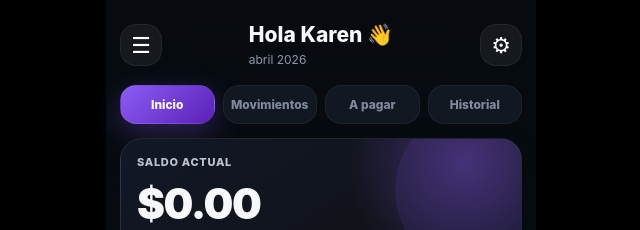
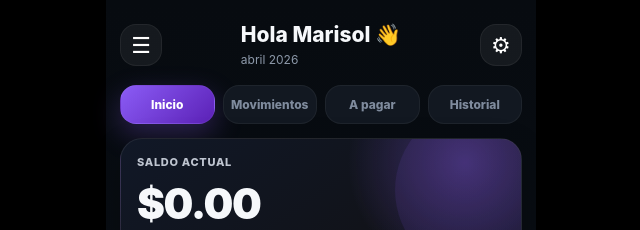
Before and after one commit to garnicaarquitectos-create/MarisolFP, a plain HTML site: page index.html in a window 1280 px wide. Shown: the top 230 px of the page, 319-959 px from the left. Drawn offline with Linux system fonts and the light colour scheme.

Commit message:
Update index.html

```diff
--- a/index.html
+++ b/index.html
@@ -13,7 +13,7 @@
 </head>
 <body>
 <div id="mainApp">
-  <div class="topbar"><button class="iconBtn" onclick="openView('settingsView')">☰</button><div class="greeting"><h1>Hola Karen 👋</h1><p id="monthTitle">—</p></div><button class="iconBtn" onclick="openView('settingsView')">⚙︎</button></div>
+  <div class="topbar"><button class="iconBtn" onclick="openView('settingsView')">☰</button><div class="greeting"><h1>Hola Marisol 👋</h1><p id="monthTitle">—</p></div><button class="iconBtn" onclick="openView('settingsView')">⚙︎</button></div>
   <div class="tabs"><button class="tab active" data-tab="home">Inicio</button><button class="tab" data-tab="moves">Movimientos</button><button class="tab" data-tab="pay">A pagar</button><button class="tab" data-tab="history">Historial</button></div>
     <section id="home" class="screen active">
     <div class="card hero">
```
